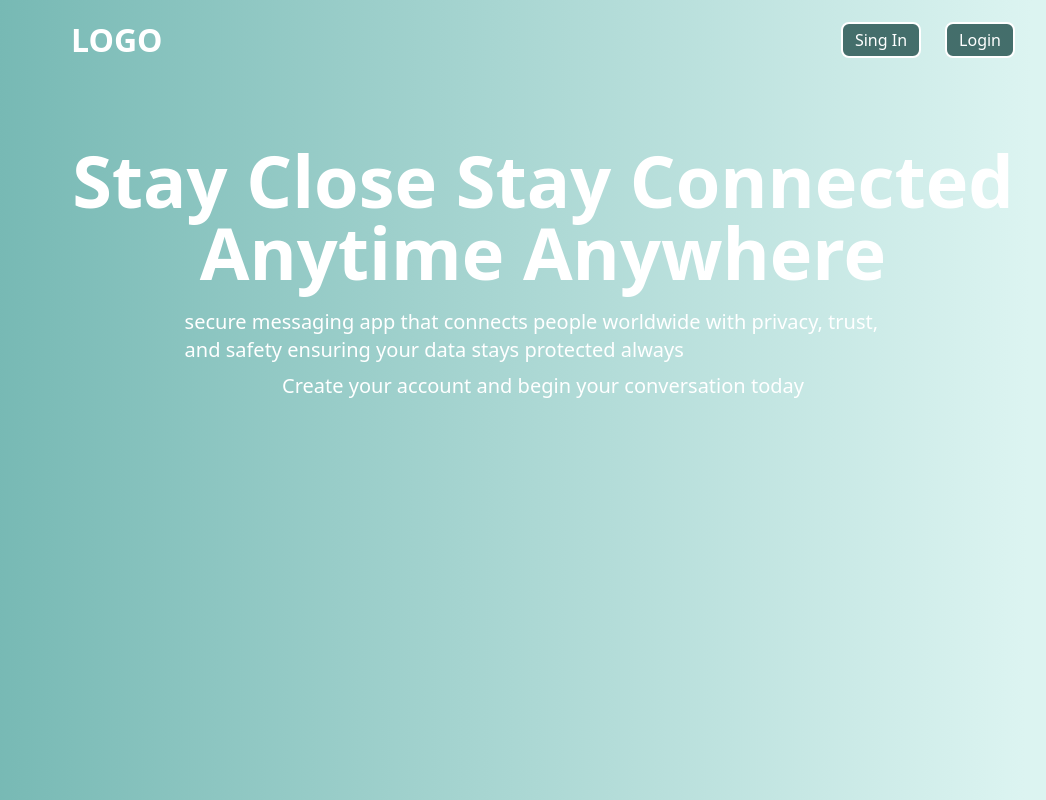
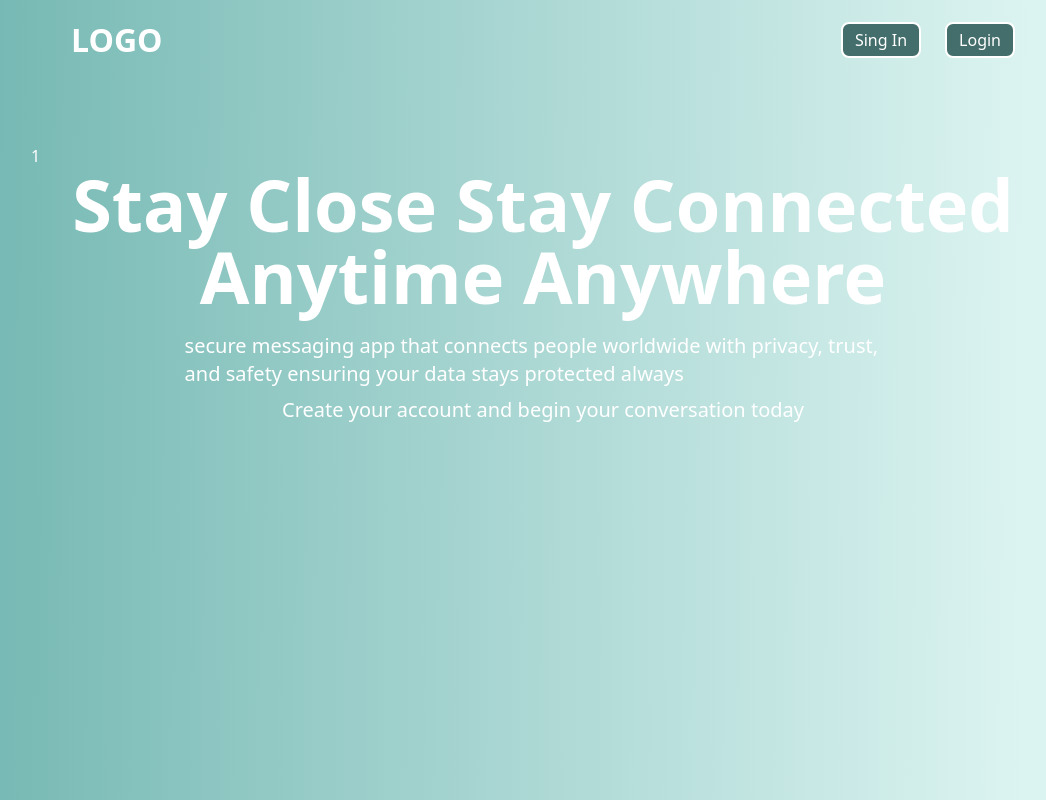
Before and after one commit to MohdMuttavaquil/Chat_App, a React app in the folder frontend/: page / in a window 1280 px wide. Shown: the whole page, without its empty margins (97-1143 px from the left). Built offline with nearby package versions, Linux system fonts and the light colour scheme; the HTML template or start-up script is replaced by a standard one.

Commit message:
Add a demo

```diff
--- a/frontend/src/components/Home/Home.jsx
+++ b/frontend/src/components/Home/Home.jsx
@@ -8,6 +8,11 @@ const Home = () => {
   const { token, userContect, setMessages, messages } = useContext(AppContext)
   const [userData, setUserDate] = useState({})
   const [show, setShow] = useState(false)
+  const [ count, setcount ] = useState(0)
+
+  useEffect(()=>{
+    setcount(count+1)
+  },[])
 
   const chat = (data) => {
     setShow(true)
@@ -54,7 +59,7 @@ const Home = () => {
 
   return (
     <div className='md:w-[80%] mx-auto my-[4rem] text-white'>
-
+<p>{count}</p>
       {/* for axisting user */}
       {token ? <div >
 
```
